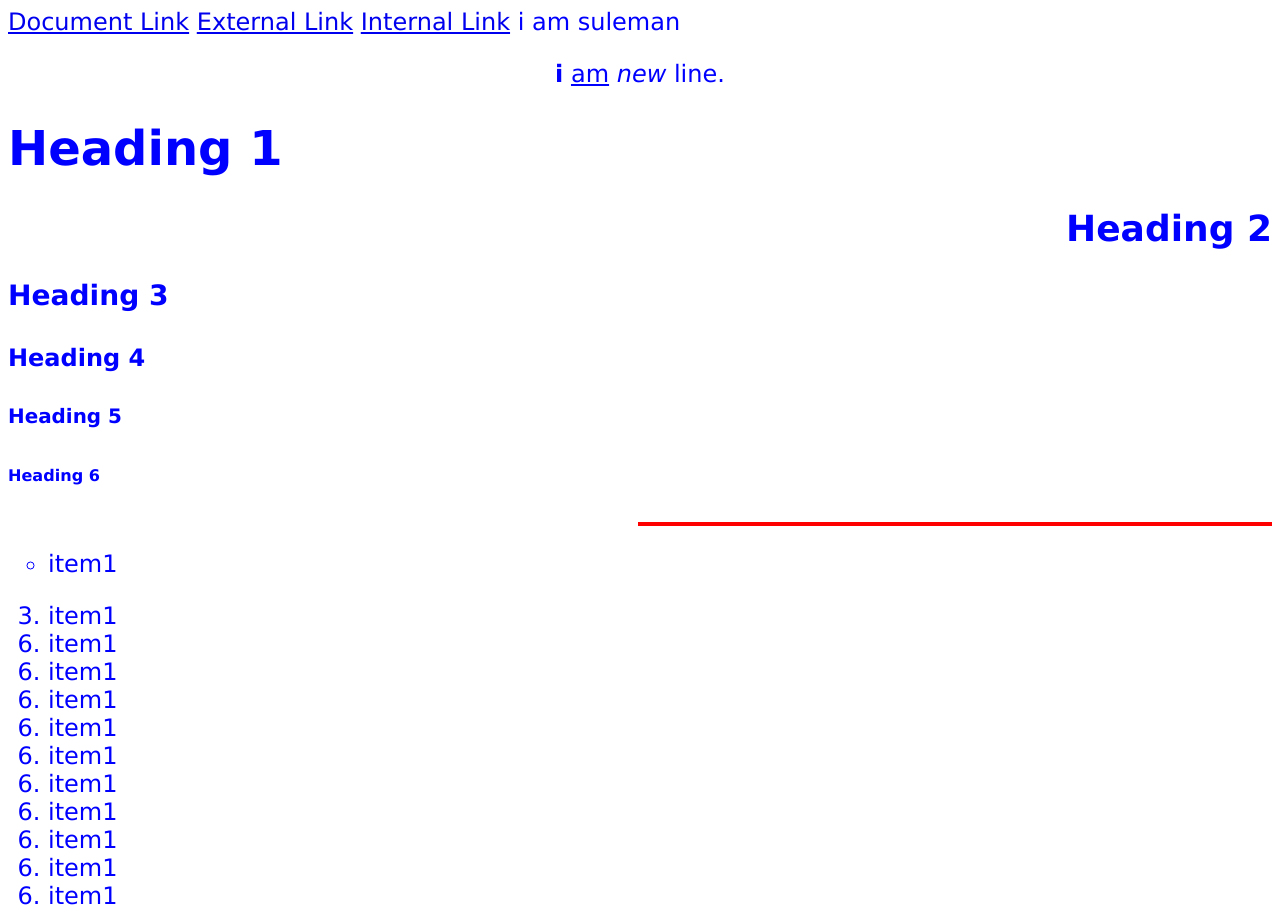
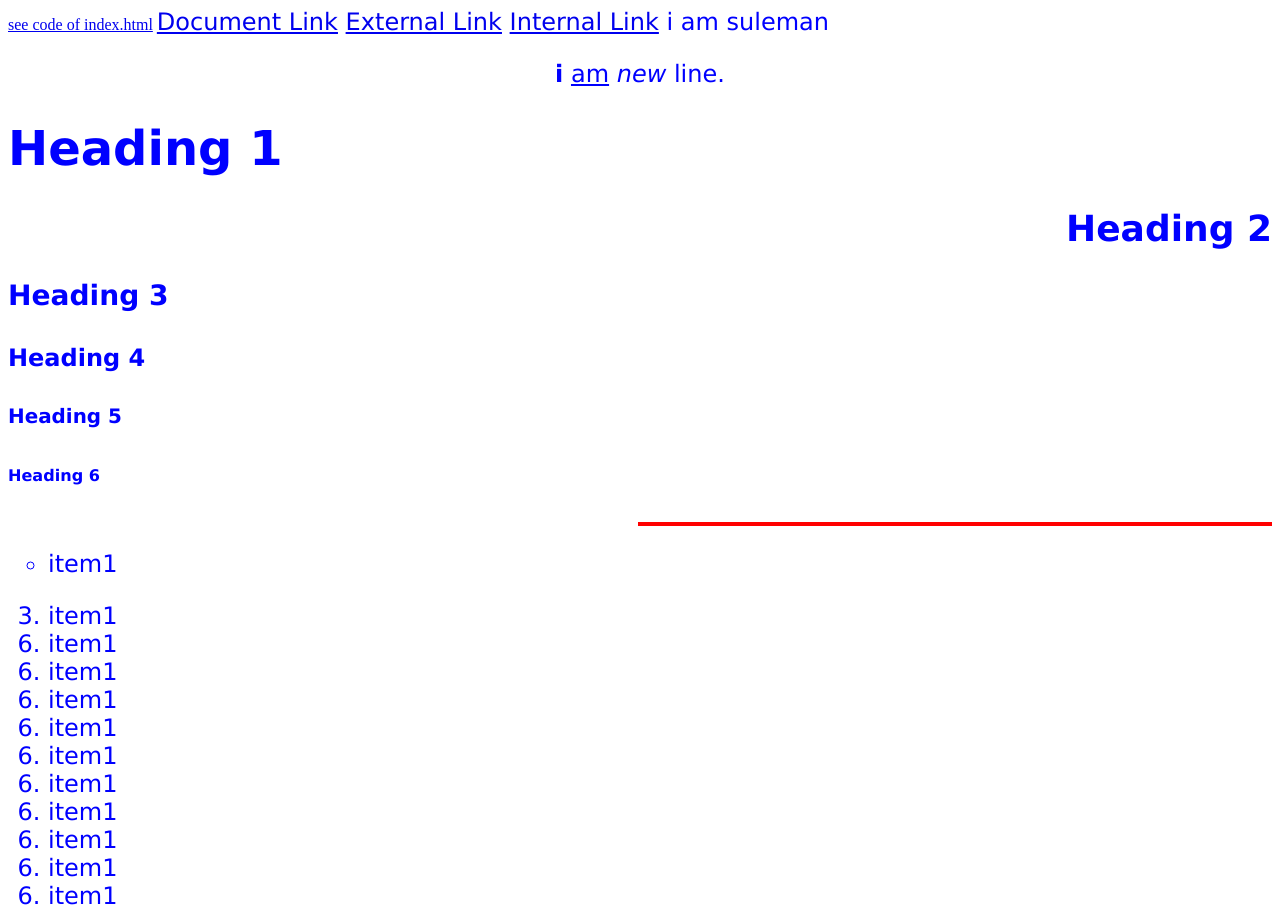
Before and after one commit to msulemannkhan/htmlPractice, a plain HTML site: page index.html in a window 1280 px wide. Shown: the top 913 px of the page. Drawn offline with Linux system fonts and the light colour scheme.

Commit message:
Update index.html

```diff
--- a/index.html
+++ b/index.html
@@ -7,6 +7,7 @@
 	</head>
 
 	<body bgcolor="white" text="black">
+		<a href="https://github.com/msulemannkhan/htmlPractice/blob/master/index.html">see code of index.html</a>
 		<font face="verdana" size="5" color="blue">
 			<a href="#defination" tabindex="3">Document Link</a>
 			<a href="https://www.google.com" target="_blank" title="i am title">External Link</a>
```
